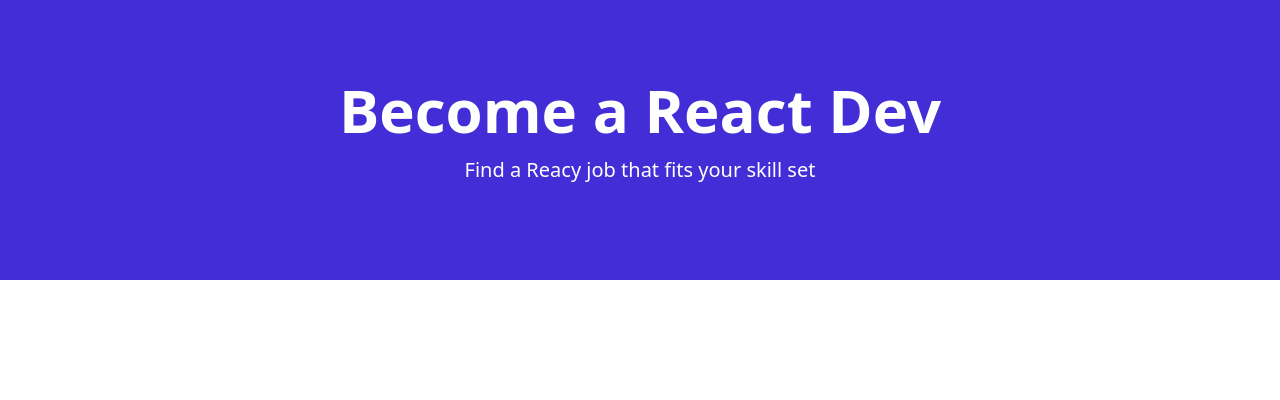
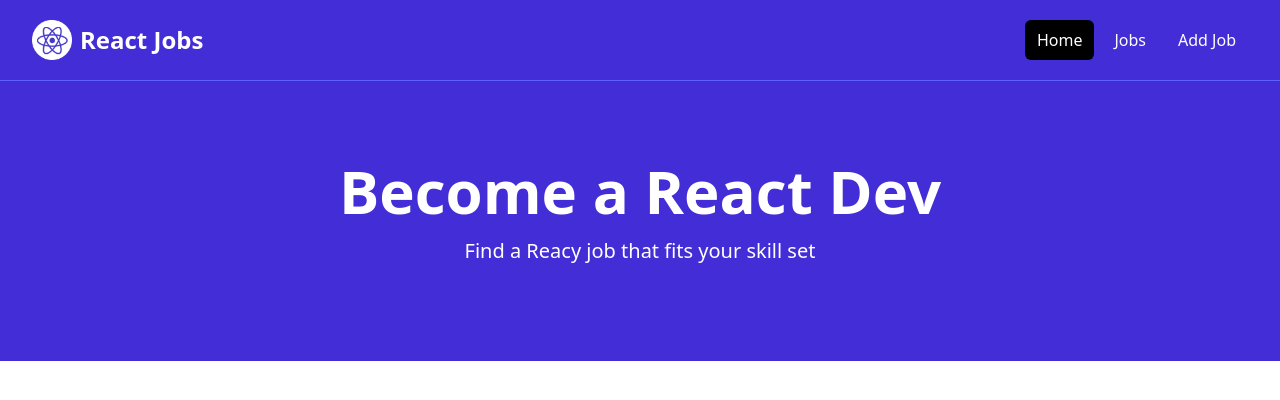
Before and after one commit to franpts2/react-jobs, a React app: page / in a window 1280 px wide. Shown: the top 400 px of the page. Built offline with nearby package versions, Linux system fonts and the light colour scheme; the HTML template or start-up script is replaced by a standard one.

Commit message:
Added a main layout to have Navbar in every page we are on without rewriting it

```diff
--- a/src/App.jsx
+++ b/src/App.jsx
@@ -6,10 +6,15 @@
 	RouterProvider,
 } from "react-router-dom";
 
+import MainLayout from "./layouts/MainLayout";
 import HomePage from "./pages/HomePage";
 
 const router = createBrowserRouter(
-	createRoutesFromElements(<Route index element={<HomePage />} />)
+	createRoutesFromElements(
+		<Route path="/" element={<MainLayout />}>
+			<Route index element={<HomePage />} />
+		</Route>
+	)
 );
 
 const App = () => {
--- /dev/null
+++ b/src/layouts/MainLayout.jsx
@@ -0,0 +1,14 @@
+import React from 'react'
+import { Outlet } from 'react-router-dom'
+import Navbar from '../components/Navbar'
+
+const MainLayout = () => {
+  return (
+    <>
+        <Navbar />
+        <Outlet />
+    </>
+  )
+}
+
+export default MainLayout
```
